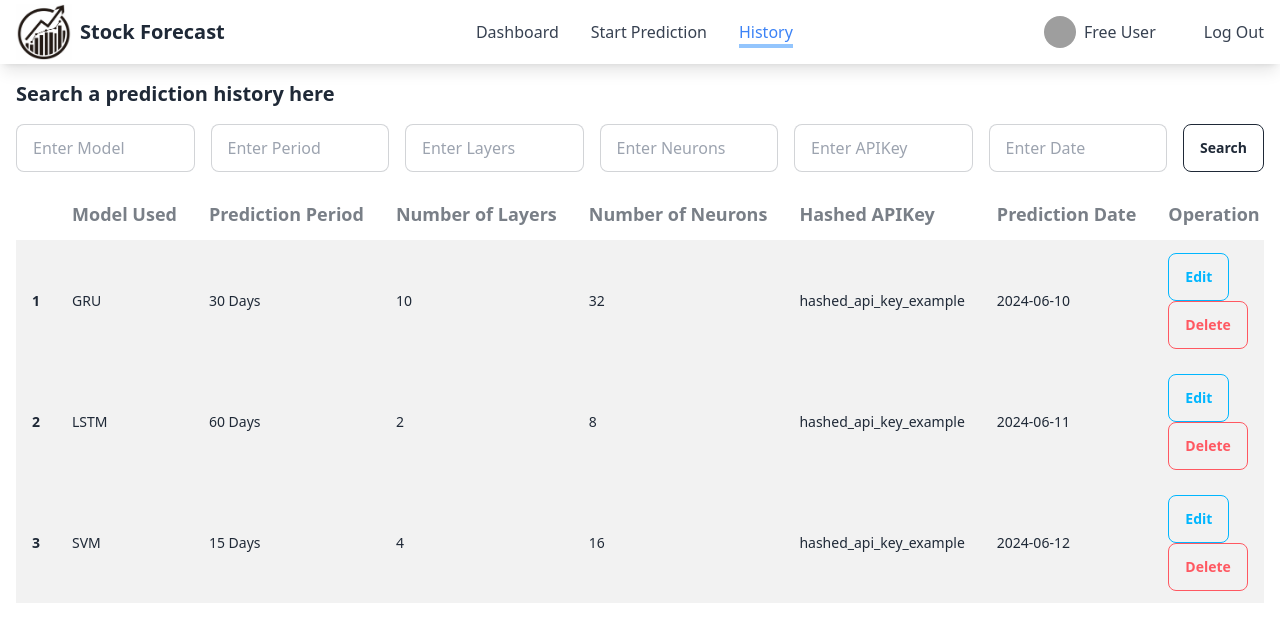
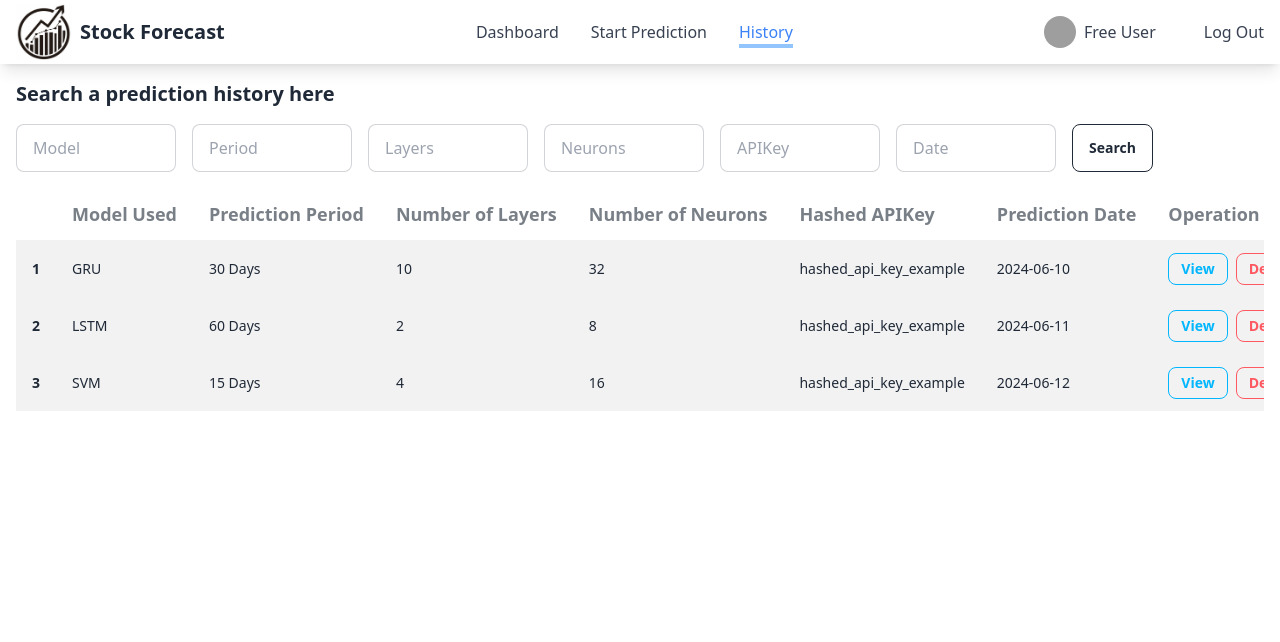
Before and after one commit to EricLi0473/CSCI321, a Flask app: template templates/individualFreeUser/predictionResult.html in a window 1280 px wide. Shown: the top 642 px of the page. Run offline with Flask 3, Linux system fonts and the light colour scheme; the template is opened without the code that fills it, so the values that code supplies are empty; some libraries are stand-ins or nearby versions; grey boxes are pictures that could not be loaded.

Commit message:
predictionResult.html update

```diff
--- a/templates/individualFreeUser/predictionResult.html
+++ b/templates/individualFreeUser/predictionResult.html
@@ -10,7 +10,6 @@
     <title>Prediction Result</title>
   </head>
   <body>
-    <div id="app">
       <!-- 导航栏 -->
       <nav class="bg-white shadow-lg">
         <div class="container mx-auto px-4">
@@ -49,18 +48,18 @@
     <span class="font-bold text-xl">Search a prediction history here</span>
   </div>
   <!-- 搜索栏 -->
-        <div class="flex space-x-4 mt-4">
-          <input type="text" placeholder="Enter Model" class="input input-bordered w-full max-w-xs" />
-          <input type="text" placeholder="Enter Period" class="input input-bordered w-full max-w-xs" />
-          <input type="text" placeholder="Enter Layers" class="input input-bordered w-full max-w-xs" />
-          <input type="text" placeholder="Enter Neurons" class="input input-bordered w-full max-w-xs" />
-          <input type="text" placeholder="Enter APIKey" class="input input-bordered w-full max-w-xs" />
-          <input type="text" placeholder="Enter Date" class="input input-bordered w-full max-w-xs" />
-          <button class="btn btn-outline">Search</button>
+  <div class="flex flex-wrap md:flex-nowrap gap-4 mt-4" id="searchBar">
+    <input type="text" placeholder="Model" class="input input-bordered w-full md:max-w-40" />
+    <input type="text" placeholder="Period" class="input input-bordered w-full md:max-w-40" />
+    <input type="text" placeholder="Layers" class="input input-bordered w-full md:max-w-40" />
+    <input type="text" placeholder="Neurons" class="input input-bordered w-full md:max-w-40" />
+    <input type="text" placeholder="APIKey" class="input input-bordered w-full md:max-w-40" />
+    <input type="text" placeholder="Date" class="input input-bordered w-full md:max-w-40" />
+    <button class="btn btn-outline w-full md:w-auto">Search</button>
   </div>
-      </div>
+
       <!-- 表格 -->
-      <div class="container mx-auto px-4 mt-4">
+      <div class="container mx-auto mt-4" id="table">
         <div class="overflow-x-auto">
           <table class="table">
             <!-- head -->
@@ -87,8 +86,10 @@
                 <td>hashed_api_key_example</td>
                 <td>2024-06-10</td>
                 <td>
-                  <button class="btn btn-outline btn-info">Edit</button>
-                  <button class="btn btn-outline btn-error">Delete</button>
+                  <div class="flex flex-nowrap space-x-2">
+                  <button class="btn btn-sm btn-outline btn-info">View</button>
+                  <button class="btn btn-sm btn-outline btn-error">Delete</button>
+                  </div>
                </tr>
               <!-- row 2 -->
               <tr class="bg-base-200">
@@ -100,8 +101,10 @@
                 <td>hashed_api_key_example</td>
                 <td>2024-06-11</td>
                 <td>
-                  <button class="btn btn-outline btn-info">Edit</button>
-                  <button class="btn btn-outline btn-error">Delete</button>
+                  <div class="flex flex-nowrap space-x-2">
+                  <button class="btn btn-sm btn-outline btn-info">View</button>
+                  <button class="btn btn-sm btn-outline btn-error">Delete</button>
+                  </div>
                 </td>
               </tr>
               <!-- row 3 -->
@@ -114,8 +117,10 @@
                 <td>hashed_api_key_example</td>
                 <td>2024-06-12</td>
                 <td>
-                  <button class="btn btn-outline btn-info">Edit</button>
-                  <button class="btn btn-outline btn-error">Delete</button>
+                  <div class="flex flex-nowrap space-x-2">
+                  <button class="btn btn-sm btn-outline btn-info">View</button>
+                  <button class="btn btn-sm btn-outline btn-error">Delete</button>
+                  </div>
                 </td>
               </tr>
             </tbody>
@@ -124,10 +129,21 @@
       </div>
 
     <script>
+<!--     如果添加一个最外部div的话会严重影响样式，所以我为搜索和表格各自添加了vue模块，Vue.prototype.$即可添加全局变量，方便不同模块之前传递 -->
+      Vue.prototype.$v = 'This is a global variable';
       new Vue({
-        el: '#app',
+        el: '#searchBar',
         data: {
+          $v : 10
+        },
+        methods: {
 
+        }
+      });
+      new Vue({
+        el: '#table',
+        data: {
+          $v : 10
         },
         methods: {
 
```
Lines whose indentation alone changed are shown as unchanged.
